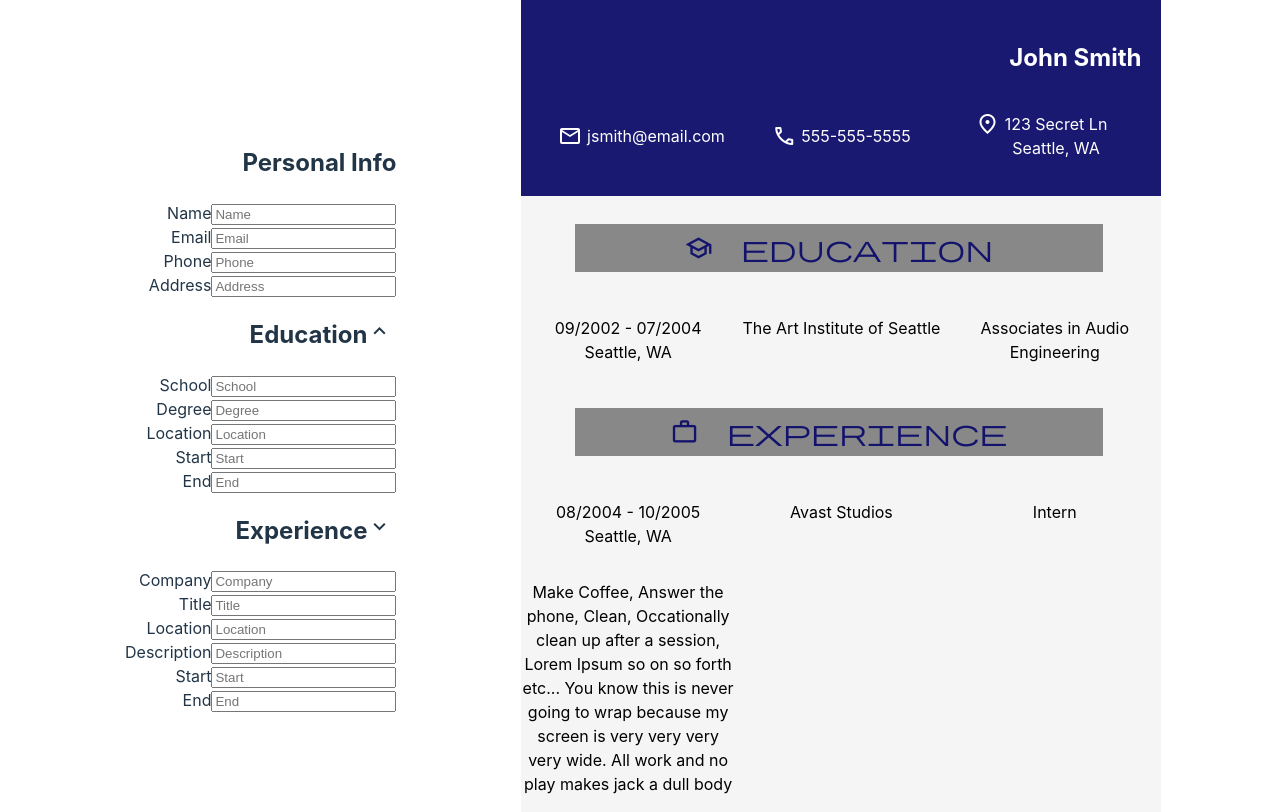
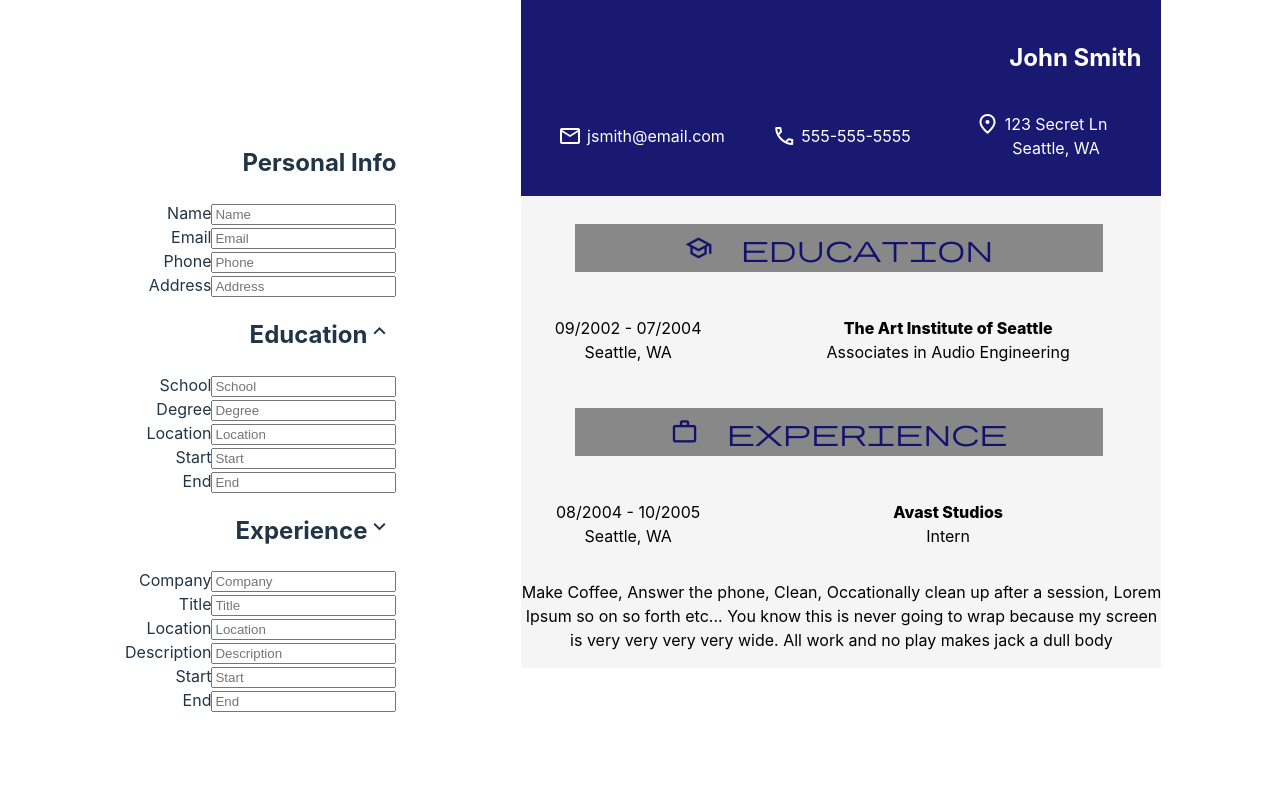
Before and after one commit to dielawn/cv-project, a React (Vite) app: page / in a window 1280 px wide. Built offline with nearby package versions, Linux system fonts and the light colour scheme.

Commit message:
education and experience div grid layout

```diff
--- a/src/App.css
+++ b/src/App.css
@@ -81,3 +81,12 @@ header {
   padding: 10px;
   margin: none;
 }
+.dataTxt {
+  grid-column: 2 / 4;
+}
+.descTxt {
+  grid-column: 1 / 4;
+}
+.bName {
+  font-weight: 800;
+}
--- a/src/CV.jsx
+++ b/src/CV.jsx
@@ -17,17 +17,15 @@ export const CV = ({data}) => {
             <div className="educationDiv">
             <span className="material-symbols-outlined flex topSpan"><h3 className="sectionHeader">school Education</h3></span>
             <p className="dateRange">{data.education.start} - {data.education.end}<br></br>{data.education.location}</p>
-                <p>{data.education.school}</p>
-                <p>{data.education.degree}</p>
+                <p className="dataTxt"><span className="bName">{data.education.school}</span><br></br>{data.education.degree}</p>
 
             </div>
 
         {/* experience */}
             <div className="experienceDiv">
             <span className="material-symbols-outlined flex topSpan" ><h3  className="sectionHeader" >work Experience</h3></span>
-                <p>{data.experience.company}</p>
-                <p>{data.experience.title}</p>
-                <p>{data.experience.description}</p>
+                <p className="dataTxt"><span className="bName">{data.experience.company}</span><br></br>{data.experience.title}</p>
+                <p className="descTxt">{data.experience.description}</p>
                 <p className="dateRange">{data.experience.start} - {data.experience.end} <br></br>{data.experience.location}</p>
             </div>
 
```
